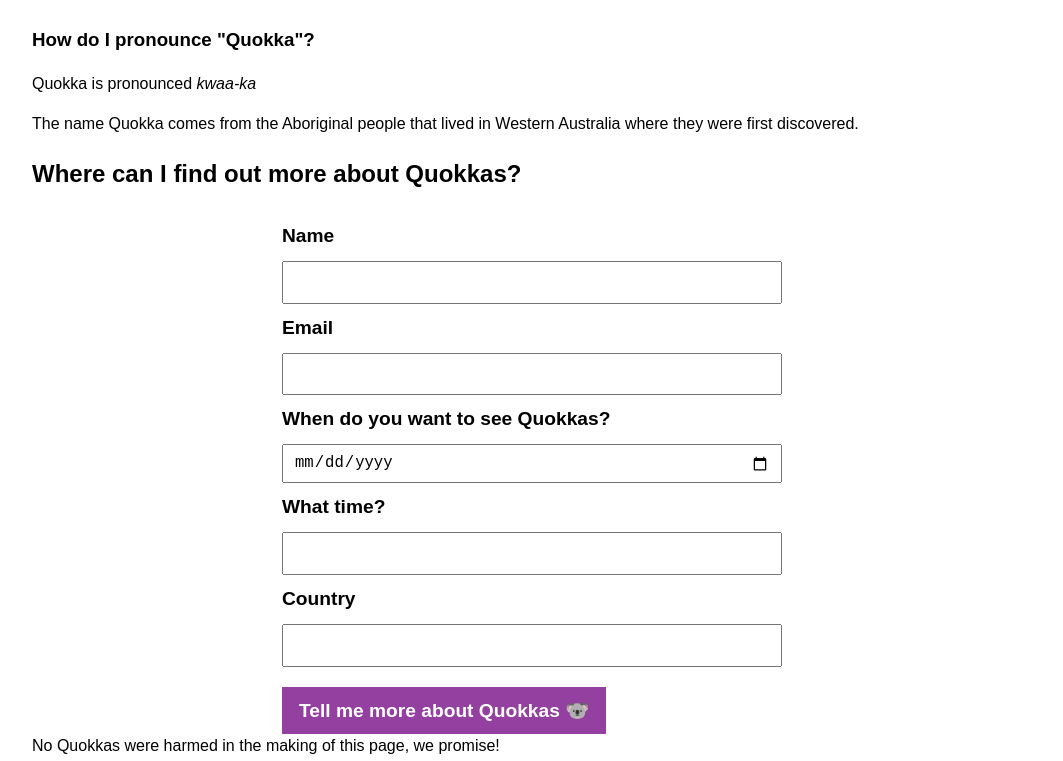
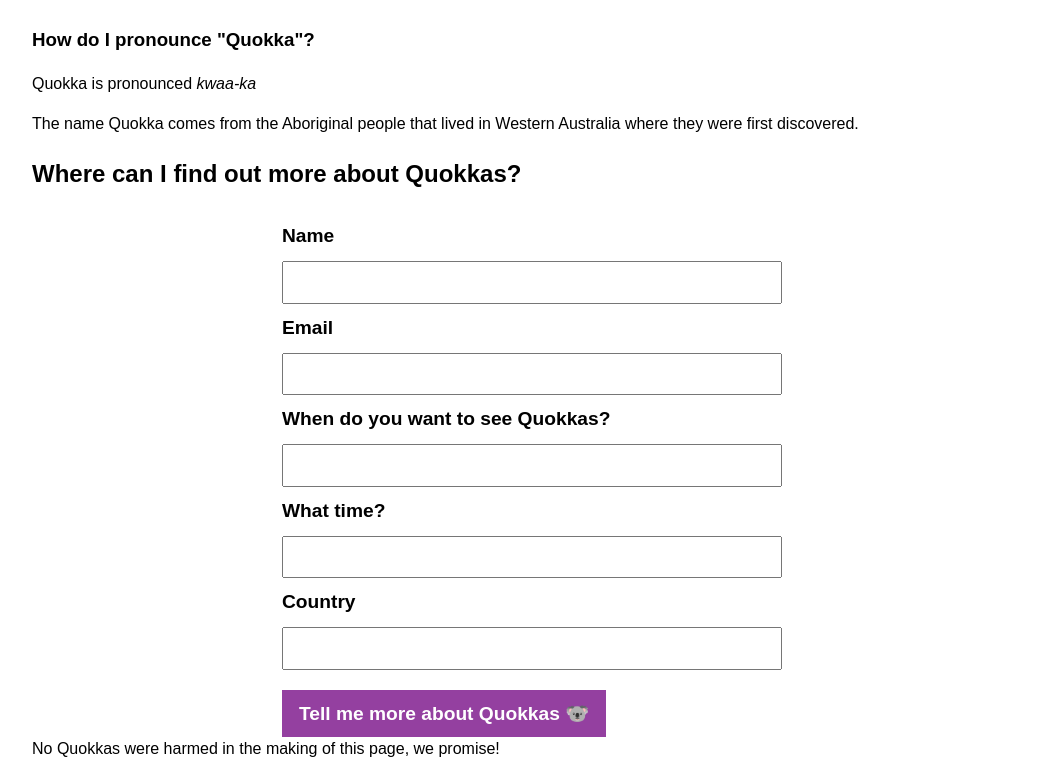
Before and after one commit to amykapernick/workshop-semantic_html, a website built with Parcel: page index.html in a window 1280 px wide. Shown: the part 4679-5440 px from the top of the page, without its empty margins (108-1171 px from the left). Built offline with nearby package versions, Linux system fonts and the light colour scheme.

Commit message:
fixed field

```diff
--- a/index.html
+++ b/index.html
@@ -129,7 +129,7 @@
 				<label>Email</label>
 				<input type="email" name="email" />
 				<label>When do you want to see Quokkas?</label>
-				<input type="date" name="date" />
+				<input name="date" />
 				<label>What time?</label>
 				<input name="time" />
 				<label>Country</label>
```
